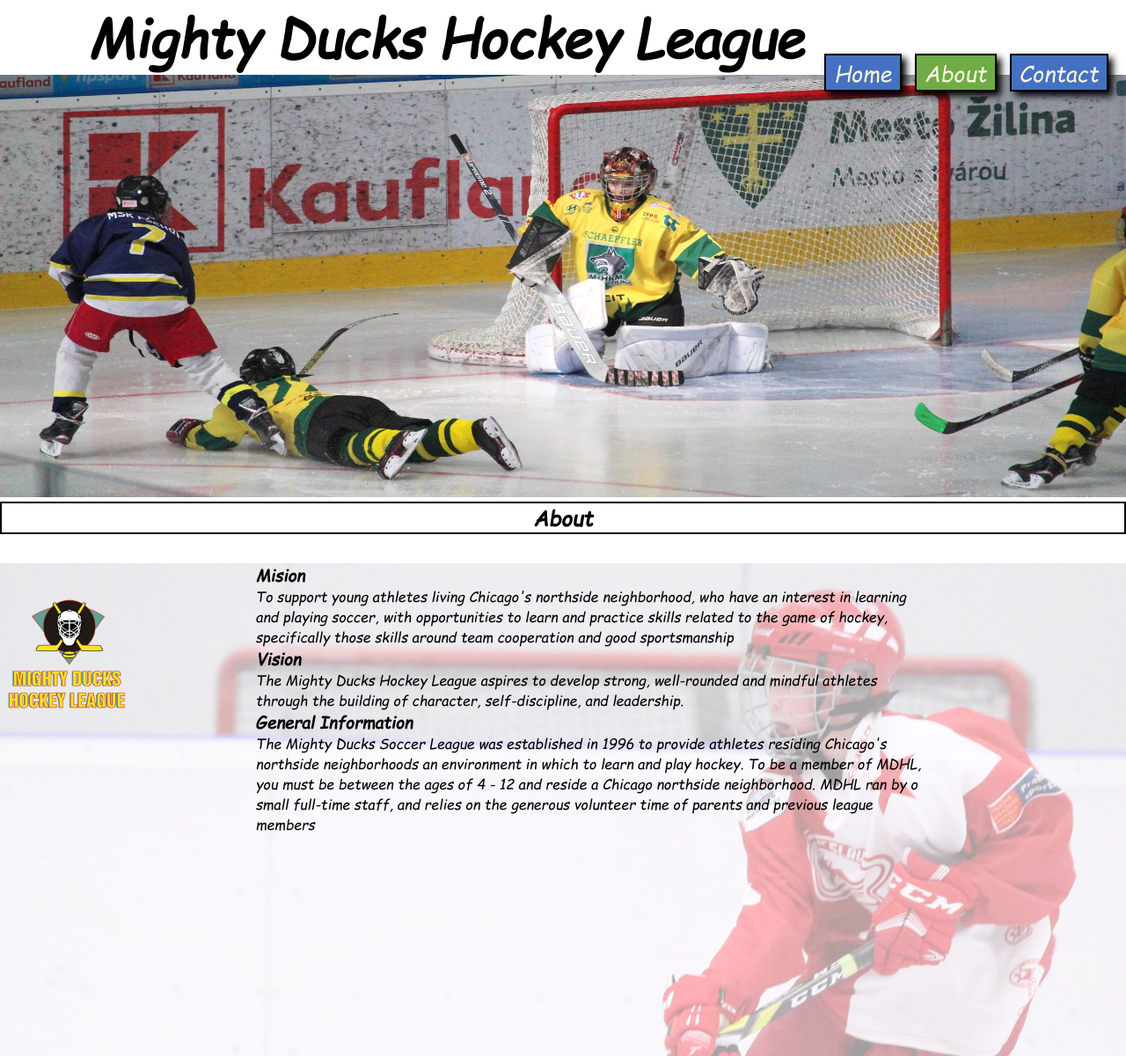
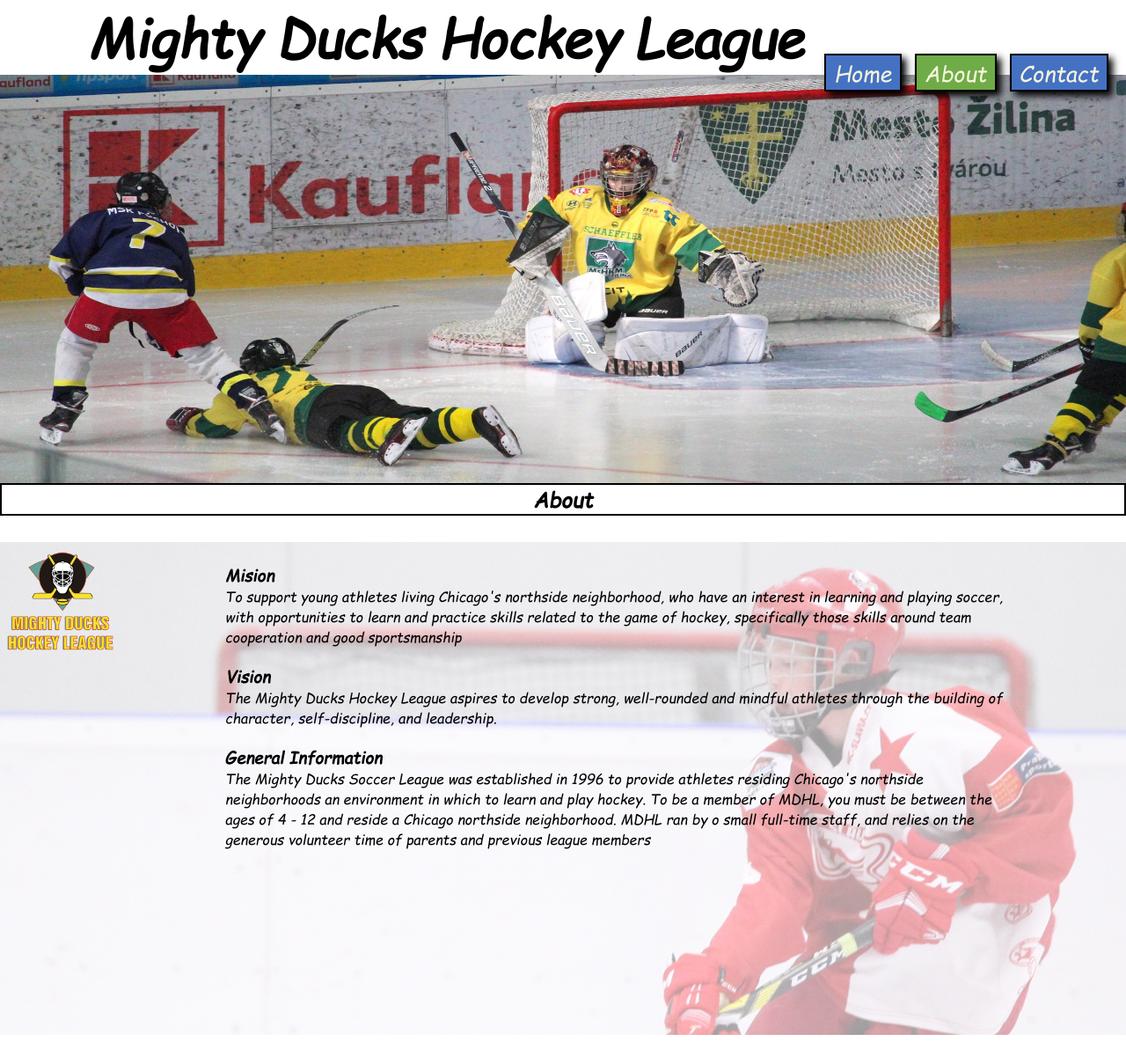
Before and after one commit to parritaro/MDHL_Parra, a plain HTML site: page About.html in a window 1280 px wide. Shown: the whole page at 88% size. After the commit the page ends 1176 px from the top, so only its background shows below. Drawn offline with Linux system fonts and the light colour scheme.

Commit message:
5to commit ultimos arrelgos y entrega

```diff
--- a/About.html
+++ b/About.html
@@ -2,7 +2,6 @@
 <html lang="en">
 
 <head>
-
     <meta charset="UTF-8">
     <meta http-equiv="X-UA-Compatible" content="IE=edge">
     <meta name="viewport" content="width=device-width, initial-scale=1.0">
@@ -14,8 +13,6 @@
 <body>
 
     <header>
-
-
         <h1 class="tPrincipal">Mighty Ducks Hockey League</h1>
         <nav>
             <a href="./index.html">Home</a>
@@ -30,18 +27,13 @@
     </header>
 
 
-
     <main id="mAbout">
-
-
-        <div >
-            <img class="logo" id="lAbout" src="./asset/img/Logo_Mighty_ducks-01.png" alt="logo" >
+        <div class="caja1">
+            <img class="logo" id="lAbout" src="./asset/img/Logo_Mighty_ducks-01.png" alt="logo">
 
         </div>
 
-
-
-    <section>
+        <div class="caja2">
 
             <article>
                 <h3>Mision</h3>
@@ -64,20 +56,14 @@
                     neighborhood. MDHL ran by o small full-time staff, and relies on the generous volunteer time of
                     parents and previous league members</p>
             </article>
-    </section>
+        </div>
 
         <!--
     <div >
         <img class="hokey" src="./asset/img/hockey_2.jpg" alt="hokey 2" >
     </div>
         -->
-
-
     </main>
-
-
-
-
 </body>
 
 </html>
--- a/asset/style.css
+++ b/asset/style.css
@@ -13,12 +13,11 @@
     font-family: comici;
 }
 header{
-    height: 80vh;
+    height: 77vh;
     width: 100vw;
 }
 /*secciondel titulo principal*/
 h1{
-
     font-size:60px;
     width: 820px;
     height: 50px;
@@ -57,71 +56,55 @@ nav>a[href="#"]{
 }
 /*seccion del encabezado e imagen*/
 .encabezado{
-   height: 60vh;
+   height: 58vh;
    width: 100vw;
     margin-top: -30px;
-
 }
 /*seccion del segundo titulo debajo de la imagen*/
 h2{
     border:2px solid black;
     text-align: center;
+    margin-top: -5px;
 }
 /*seccion del cuerpo*/
 main{
     width: 100vw;
     height: 70vh;
-
-
+    top: -10px;
 }
 
 /*tamaño del logo*/
 .logo{
-    height: 10em;
+    height: 9em;
     position: relative;
+    top: -5px;
+}
+/*posicion y tamaño de los div del logo y parrafos*/
+.caja1{
+    width: 20vw;
 
 }
-/* altura del logo de about */
-#lAbout{
-    top: -120px;
-}
-main>div{
-    height: 100px;
-    width: 20vw;
-    display: inline-block;
-}
-section{
-    display: inline-block;
-    width: 60%;
-    margin-left: 30px;
-
+.caja2{
+    width: 70vw;
+    position: absolute;
+    top: 80vh;
+    left: 20vw;
 }
 
+/*fondo con las imagenes para cada main*/
 
-/*fondo con las imagenes para cada main*/
-/*#mIndex{
-    background-image: url('./img/hockey_1.jpg');
-    background-repeat: no-repeat;
-    background-position: center;
-    position: absolute;
-    background-size: cover;
-
-
-
-}*/
 #mAbout{
     background: linear-gradient(rgba(255, 255, 255, .6), rgba(255, 255, 255, .6)), url(./img/hockey_2.jpg);
     background-repeat: no-repeat;
     background-size: cover;
-
 }
 #mContact{
     background: linear-gradient(rgba(255, 255, 255, .6), rgba(255, 255, 255, .6)), url(./img/hockey_3.jpg);
     background-repeat: no-repeat;
     background-size: cover;
 }
-/*queria poner la imagen de fondo en el body y colocarle opacity, pero me afecta al logo y al texto asi que puse un div vacio.
-por eso hay un div vacio que uso de fondo y aplico las propiedades sin afectar al resto*/
+/*queria poner la imagen de fondo en el body y colocarle opacity, pero sin que me afecta al logo y al texto asi que puse
+un div vacio. Por eso hay un div vacio que uso de fondo y aplico las propiedades sin afectar al resto*/
 #background-image {
     background-image: url('./img/hockey_1.jpg');
     background-repeat: no-repeat;
@@ -133,3 +116,8 @@ por eso hay un div vacio que uso de fondo y aplico las propiedades sin afectar a
     top: 80vh;
     left: 0;
   }
+  /*seccion de articulos */
+  article{
+    margin-bottom: 20px;
+  }
+  /*logo de contacto*/
```
Also changed, not shown: contact.html (+8 -23 lines), index.html (+4 -19 lines). Lines whose indentation alone changed are shown as unchanged.
